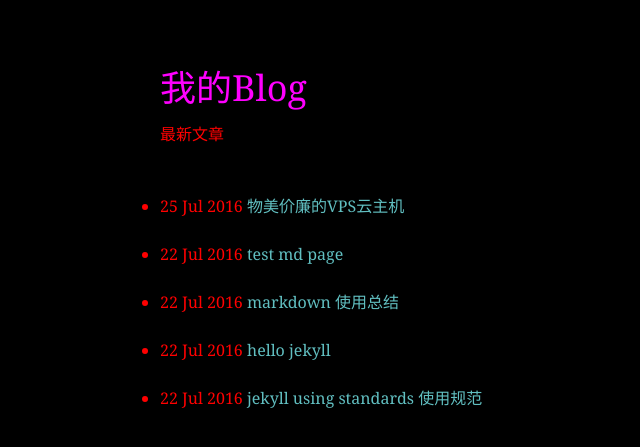
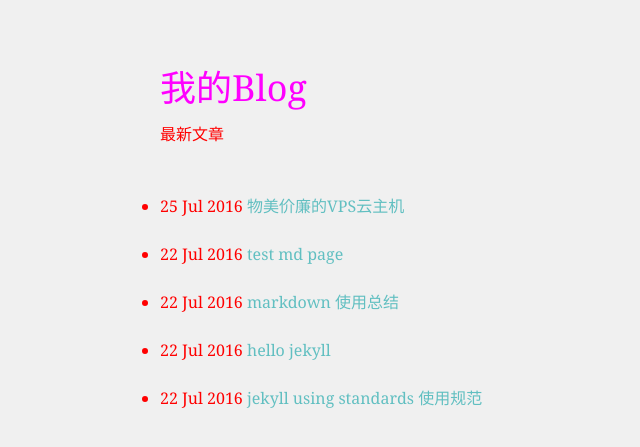
Before and after one commit to fanyubing/jekyll_dome, a Jekyll site: the page built from index.html, in a window 1280 px wide. Shown: the top 447 px of the page, without its empty margins (0-640 px from the left). Built offline with Jekyll 4.4.1, drawn with Linux system fonts in a browser that asks for light colours.

Commit message:
update css file

```diff
--- a/css/default.css
+++ b/css/default.css
@@ -1,6 +1,6 @@
 body{
     margin: 0 auto;
-    background: #000;
+    background: #f0f0f0;
     font-family: Georgia, Palatino, serif;
     color: #ff0000;
     line-height: 1;
```
